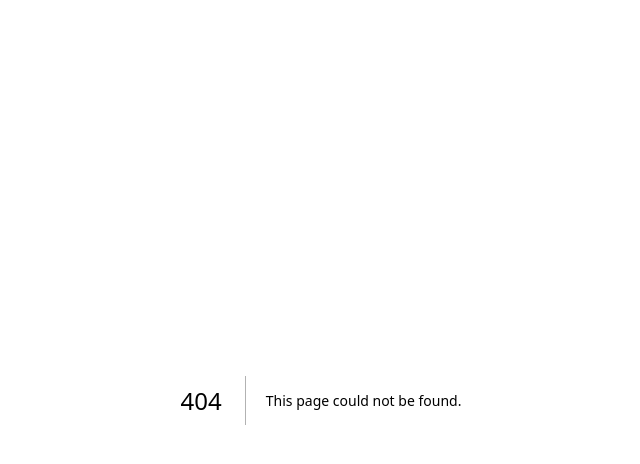
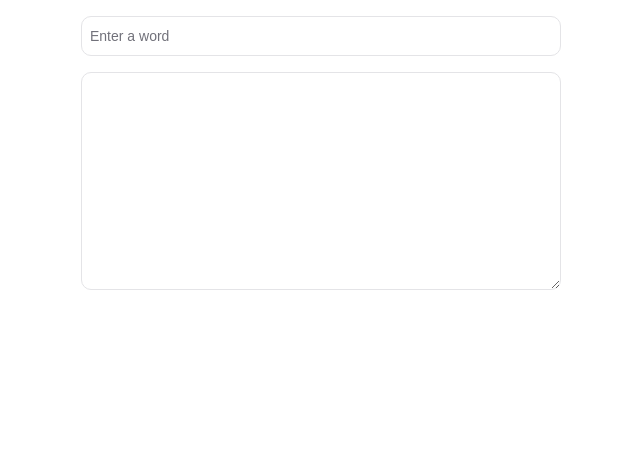
Before and after one commit to jpedro-fsgs/trie_view_frontend, a Next.js app: page /search in a window 1280 px wide. Before the commit this address had no page. Shown: the top 464 px of the page, without its empty margins (319-959 px from the left). Built offline with nearby package versions, Linux system fonts and the light colour scheme.

Commit message:
search page

```diff
--- /dev/null
+++ b/src/app/search/page.tsx
@@ -0,0 +1,43 @@
+"use client";
+
+import { Input } from '@/components/ui/input';
+import { Textarea } from '@/components/ui/textarea';
+import React, { useState, useEffect } from 'react'
+
+const API_BASE_URL = "https://api.trieview.myouijava.tech";
+// const API_BASE_URL = "http://localhost:8000";
+
+function Page() {
+  const [word, setWord] = useState('')
+  const [wordsList, setWordsList] = useState([])
+
+  useEffect(() => {
+    if (word) {
+      fetch(`${API_BASE_URL}/match/${word}`)
+        .then(response => response.json())
+        .then(data => setWordsList(data.results))
+        .catch(error => console.error('Error fetching data:', error))
+    } else {
+      setWordsList([])
+    }
+  }, [word])
+
+  return (
+    <div className="flex flex-col items-center p-4 max-w-lg mx-auto">
+      <Input
+        value={word}
+        onChange={(e) => setWord(e.target.value)}
+        placeholder="Enter a word"
+        className="w-full mb-4 p-2 text-lg"
+      />
+      <Textarea
+        value={wordsList.join('\n')}
+        readOnly
+        rows={10}
+        className="w-full p-2 text-lg"
+      />
+    </div>
+  )
+}
+
+export default Page
--- /dev/null
+++ b/src/components/ui/textarea.tsx
@@ -0,0 +1,22 @@
+import * as React from "react"
+
+import { cn } from "@/lib/utils"
+
+const Textarea = React.forwardRef<
+  HTMLTextAreaElement,
+  React.ComponentProps<"textarea">
+>(({ className, ...props }, ref) => {
+  return (
+    <textarea
+      className={cn(
+        "flex min-h-[80px] w-full rounded-md border border-input bg-background px-3 py-2 text-base ring-offset-background placeholder:text-muted-foreground focus-visible:outline-none focus-visible:ring-2 focus-visible:ring-ring focus-visible:ring-offset-2 disabled:cursor-not-allowed disabled:opacity-50 md:text-sm",
+        className
+      )}
+      ref={ref}
+      {...props}
+    />
+  )
+})
+Textarea.displayName = "Textarea"
+
+export { Textarea }
```
